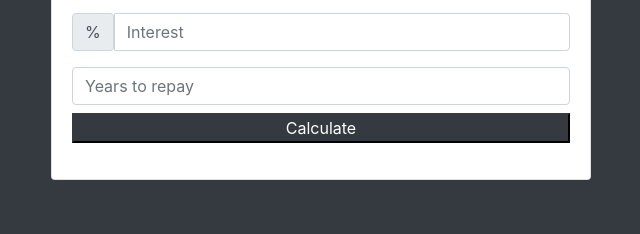
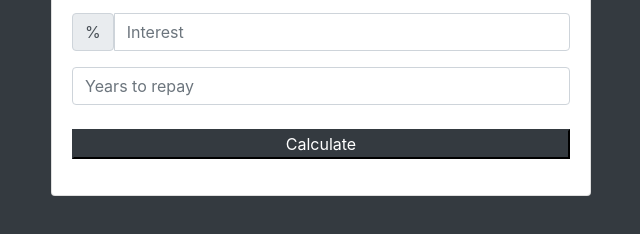
Before and after one commit to coconut-cracker/Loan-Calculator, a plain HTML site: page index.html in a window 1280 px wide. Shown: the part 182-416 px from the top of the page, without its empty margins (319-959 px from the left). Drawn offline with nearby package versions, Linux system fonts and the light colour scheme.

Commit message:
Update index.html

```diff
--- a/index.html
+++ b/index.html
@@ -52,7 +52,7 @@
                   />
                 </div>
               </div>
-              <div class="form-gr pb-2">
+              <div class="form-gr pb-4">
                 <input
                   type="number"
                   class="form-control"
```
